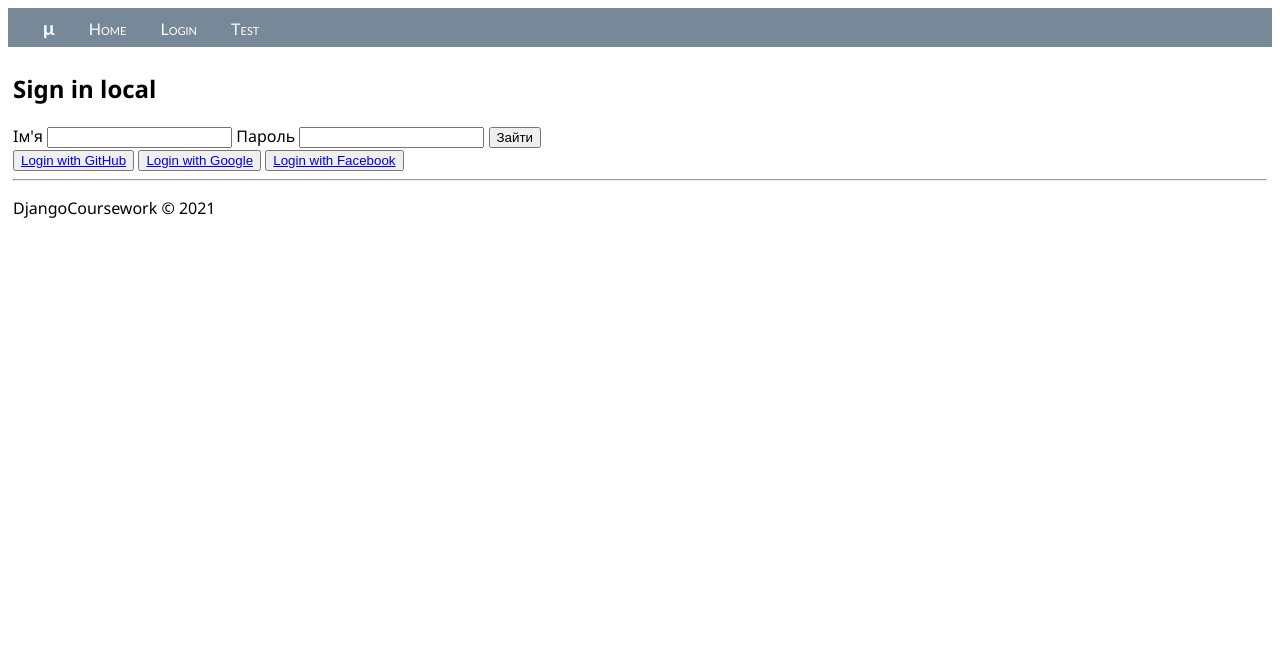
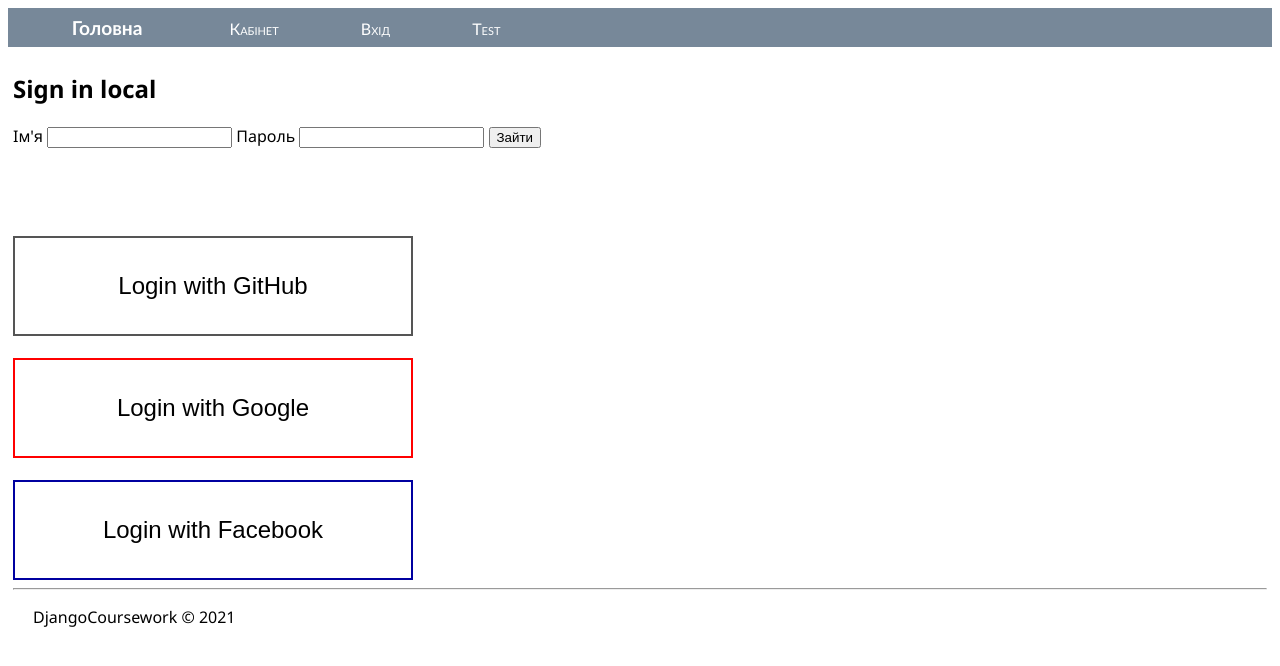
Before and after one commit to MorriganR/DjangoCoursework, a Django app: page /login in a window 1280 px wide. Shown: the top 666 px of the page. Run offline with Django 3.2, Linux system fonts and the light colour scheme.

Commit message:
Kiberubicha

```diff
--- a/gausscourse/static/gausscourse/site.css
+++ b/gausscourse/static/gausscourse/site.css
@@ -26,3 +26,80 @@
     padding: 5px;
     font-family:'Segoe UI', Tahoma, Geneva, Verdana, sans-serif;
 }
+.button1
+{
+    width: 400px;
+    height: 100px;
+
+     background-color: white;
+    border: 2px solid #555555;
+
+    padding: 15px 32px;
+    text-align: center;
+    text-decoration: none;
+    webkit-transition-duration: 0.4s;
+    transition-duration: 0.4s;
+    font-size: 24px;
+}
+.button1:hover
+{
+    background-color: #555555;
+    color: white;
+}
+a
+{
+  color: black;
+    padding: 1em 1.5em;
+  text-decoration: none;
+}
+a:hover
+{
+  color : white;
+}
+
+p {
+    text-indent: 20px;
+   }
+
+
+.button2
+{
+    width: 400px;
+    height: 100px;
+     background-color: white;
+
+    border: 2px solid #FF0000;
+
+    padding: 15px 32px;
+    text-align: center;
+    text-decoration: none;
+    webkit-transition-duration: 0.4s;
+    transition-duration: 0.4s;
+    font-size: 24px;
+}
+.button2:hover
+{
+    background-color: #FF0000;
+    color: white;
+}
+
+.button3
+{
+    width: 400px;
+    height: 100px;
+     background-color: white;
+
+    border: 2px solid #0000A0;
+      display:block;
+    padding: 15px 32px;
+    text-align: center;
+    text-decoration: none;
+    webkit-transition-duration: 0.4s;
+    transition-duration: 0.4s;
+    font-size: 24px;
+}
+.button3:hover
+{
+    background-color: #0000A0;
+    color: white;
+}
--- a/gausscourse/templates/gausscourse/base.html
+++ b/gausscourse/templates/gausscourse/base.html
@@ -9,15 +9,15 @@
 </head>
 <body>
     <div class="navbar">
-        <a href="{% url 'index' %}" class="navbar-brand">μ</a>
-        <a href="{% url 'home' %}" class="navbar-item">Home</a>
+        <a href="{% url 'index' %}" class="navbar-brand">Головна</a>
+        <a href="{% url 'home' %}" class="navbar-item">Кабінет</a>
         {% if user.is_authenticated %}
             {% if user.is_staff %}
         <a href="/admin/" class="navbar-item">Admin</a>
             {% endif %}
-        <a href="{% url 'logout' %}" class="navbar-item">Logout {{ user.username }}</a>
+        <a href="{% url 'logout' %}" class="navbar-item">Вихід {{ user.first_name|add:' '|add:user.last_name }}</a>
         {% else %}
-        <a href="{% url 'login' %}" class="navbar-item">Login</a>
+        <a href="{% url 'login' %}" class="navbar-item">Вхід</a>
         {% endif %}
         <a href="{% url 'test' %}" class="navbar-item">Test</a>
     </div>
--- a/gausscourse/templates/gausscourse/home.html
+++ b/gausscourse/templates/gausscourse/home.html
@@ -1,7 +1,8 @@
 {% extends 'gausscourse/base.html' %}
-{% block title %} Home {% endblock %}
+
 {% block content %}
 <div>
-    Welcome {{ user.username }}
+    Welcome, slave: {{ user.first_name|add:' '|add:user.last_name }}
+</p> Do u want to be a network master?
 </div>
 {% endblock %}
--- a/gausscourse/templates/registration/login.html
+++ b/gausscourse/templates/registration/login.html
@@ -17,15 +17,23 @@
     </form>
 </div>
 <div>
-    <button>
+    <br>
+    <br>
+    <br>
+    <br>
+    <button class="button1">
         <a href="{% url 'social:begin' 'github' %}">Login with GitHub</a>
     </button>
-    <button>
-        <a href="#">Login with Google
+    <br>
+    <br>
+    <button class="button2">
+        <a href="{% url 'social:begin' 'google-oauth2' %}">Login with Google</a>
         </a>
     </button>
-    <button>
-        <a href="#">Login with Facebook</a>
+    <br>
+    <br>
+    <button class="button3">
+        <a href="{% url 'social:begin' 'facebook' %}">Login with Facebook</a>
     </button>
 </div>
 {% endblock %}
--- a/gausscourse/urls.py
+++ b/gausscourse/urls.py
@@ -11,4 +11,5 @@ urlpatterns = [
     path('course/', views.course_detail, name='course'),
     path('course/<int:course_id>/', views.course_detail),
     path('', views.CourseIndexView.as_view(), name='index'),
+
 ]
```
Also changed, not shown: gaussscore/settings.py (+38 -4 lines).
